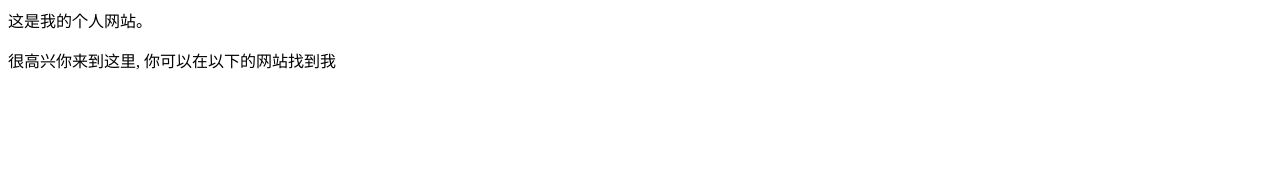
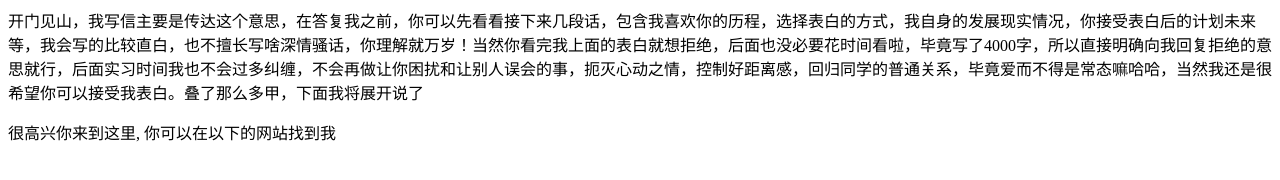
Before and after one commit to lovetorainfly/lovetorainfly.github.io, a plain HTML site: page index.html in a window 1280 px wide. Drawn offline with Linux system fonts and the light colour scheme.

Commit message:
Update index.html

```diff
--- a/index.html
+++ b/index.html
@@ -1,4 +1,4 @@
-                                                                 <p表白</p>
-<p</p>
-<p>这是我的个人网站。 </p>
+<p表白</p>
+<phuang yu fei，我喜欢你，你愿意让我成为你的男朋友，一起交往吗？</p>
+<p>       开门见山，我写信主要是传达这个意思，在答复我之前，你可以先看看接下来几段话，包含我喜欢你的历程，选择表白的方式，我自身的发展现实情况，你接受表白后的计划未来等，我会写的比较直白，也不擅长写啥深情骚话，你理解就万岁！当然你看完我上面的表白就想拒绝，后面也没必要花时间看啦，毕竟写了4000字，所以直接明确向我回复拒绝的意思就行，后面实习时间我也不会过多纠缠，不会再做让你困扰和让别人误会的事，扼灭心动之情，控制好距离感，回归同学的普通关系，毕竟爱而不得是常态嘛哈哈，当然我还是很希望你可以接受我表白。叠了那么多甲，下面我将展开说了 </p>
 <p>很高兴你来到这里, 你可以在以下的网站找到我</p>
```
